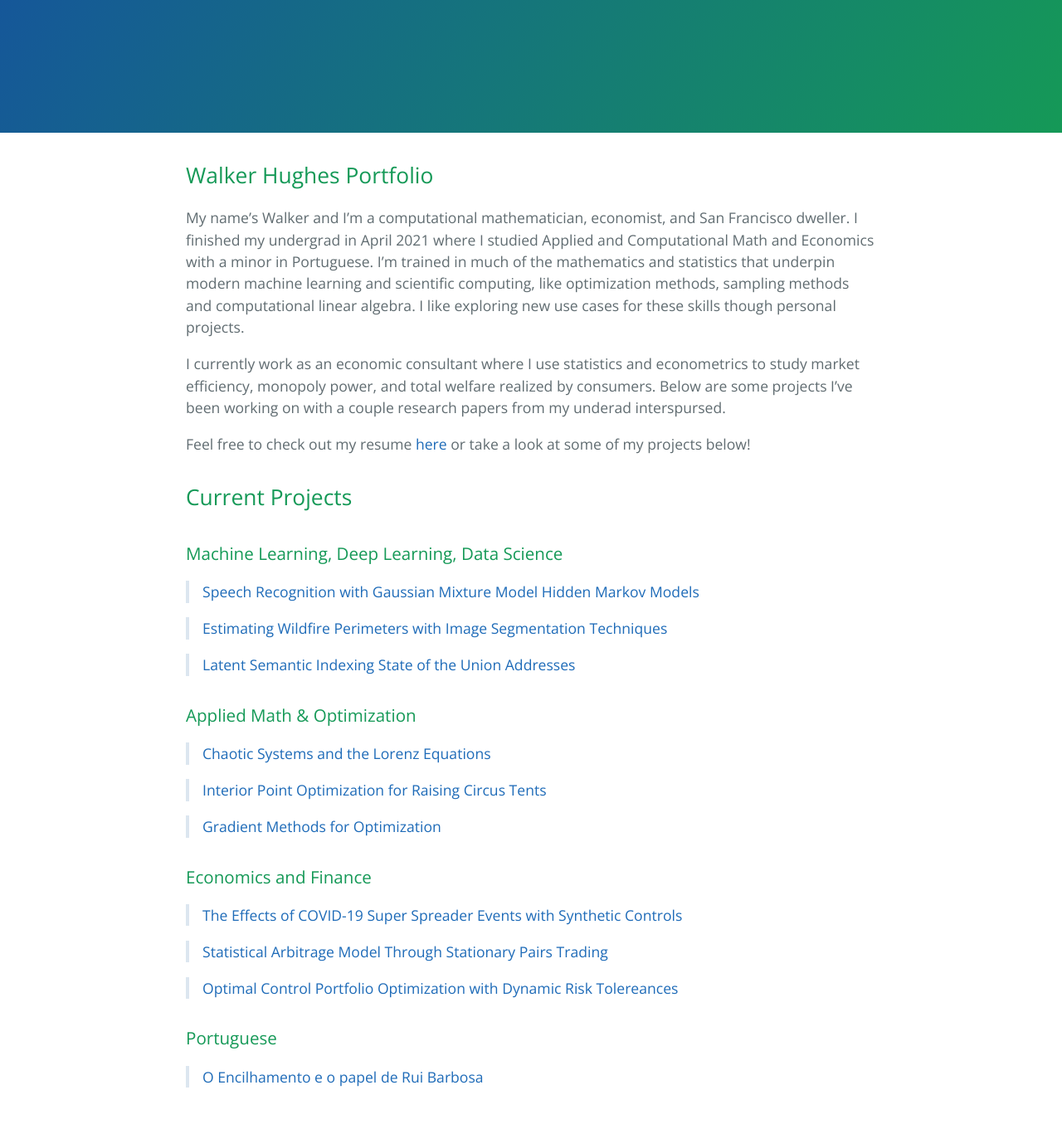
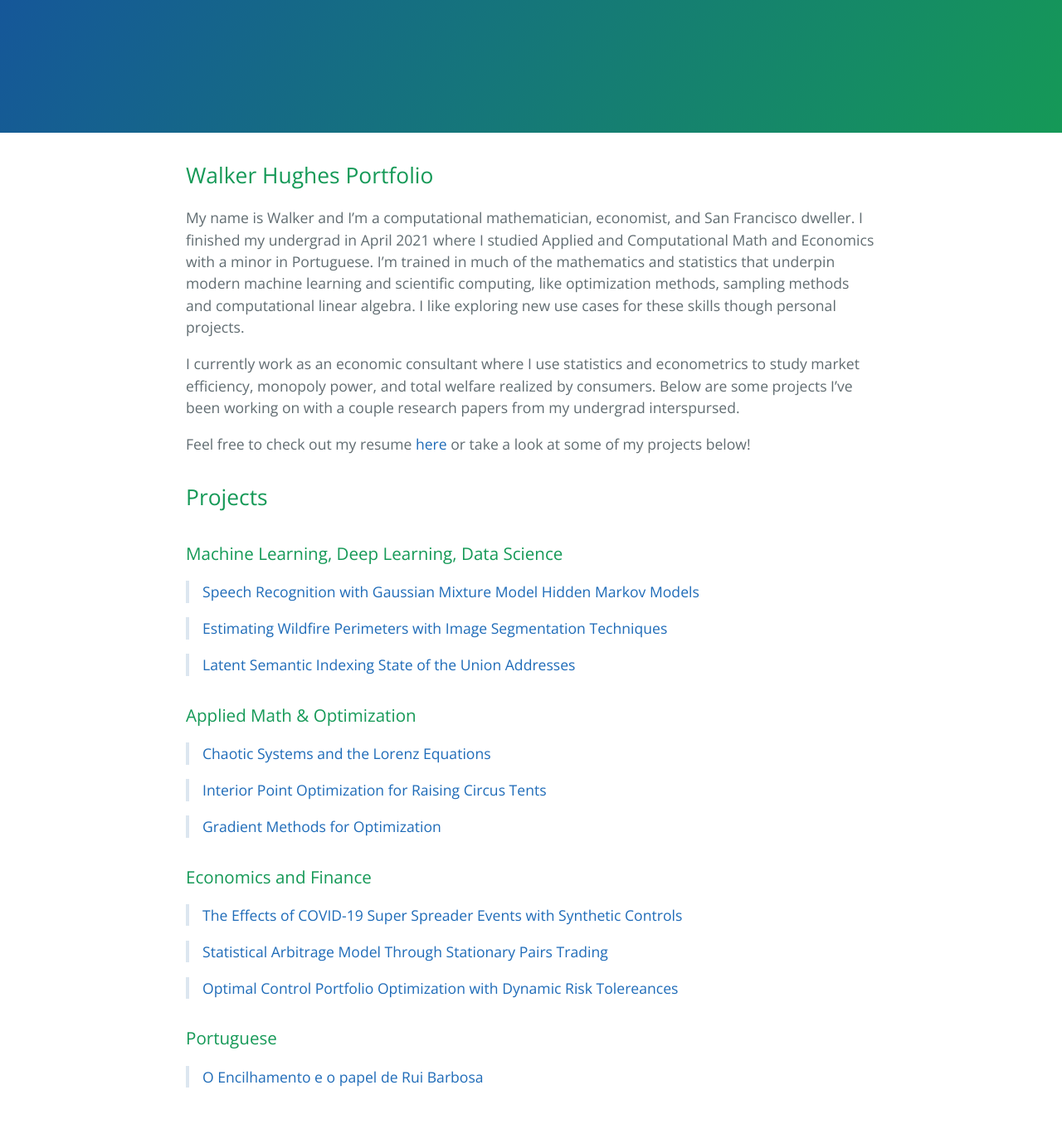
Before and after one commit to walkerhughes/portfolio, a Jekyll site: the page built from index.md, in a window 1280 px wide. Shown: the whole page at 83% size. Built offline with Jekyll 4.4.1, drawn with Linux system fonts in a browser that asks for light colours; our own code applies the rules of GitHub Pages for plain Markdown files.

Commit message:
Update index.md

```diff
--- a/index.md
+++ b/index.md
@@ -4,13 +4,13 @@ layout: default
 
 ## Walker Hughes Portfolio
 
-My name's Walker and I'm a computational mathematician, economist, and San Francisco dweller. I finished my undergrad in April 2021 where I studied Applied and Computational Math and Economics with a minor in Portuguese. I'm trained in much of the mathematics and statistics that underpin modern machine learning and scientific computing, like optimization methods, sampling methods and computational linear algebra. I like exploring new use cases for these skills though personal projects.
+My name is Walker and I'm a computational mathematician, economist, and San Francisco dweller. I finished my undergrad in April 2021 where I studied Applied and Computational Math and Economics with a minor in Portuguese. I'm trained in much of the mathematics and statistics that underpin modern machine learning and scientific computing, like optimization methods, sampling methods and computational linear algebra. I like exploring new use cases for these skills though personal projects.
 
-I currently work as an economic consultant where I use statistics and econometrics to study market efficiency, monopoly power, and total welfare realized by consumers. Below are some projects I've been working on with a couple research papers from my underad interspursed.
+I currently work as an economic consultant where I use statistics and econometrics to study market efficiency, monopoly power, and total welfare realized by consumers. Below are some projects I've been working on with a couple research papers from my undergrad interspursed.
 
 <p>Feel free to check out my resume <a href="./Hughes, Walker.pdf">here</a> or take a look at some of my projects below!</p>
 
-## Current Projects
+## Projects
 
 ### Machine Learning, Deep Learning, Data Science
 
```
